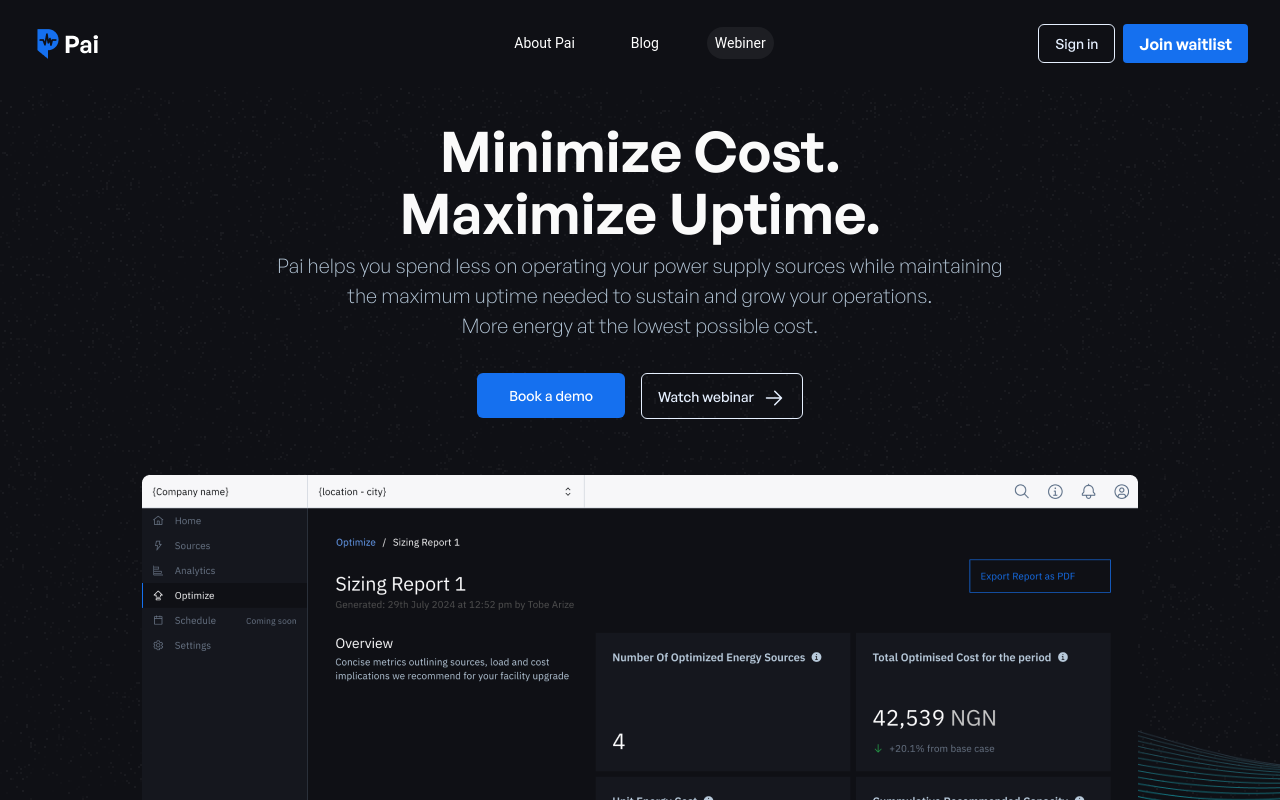
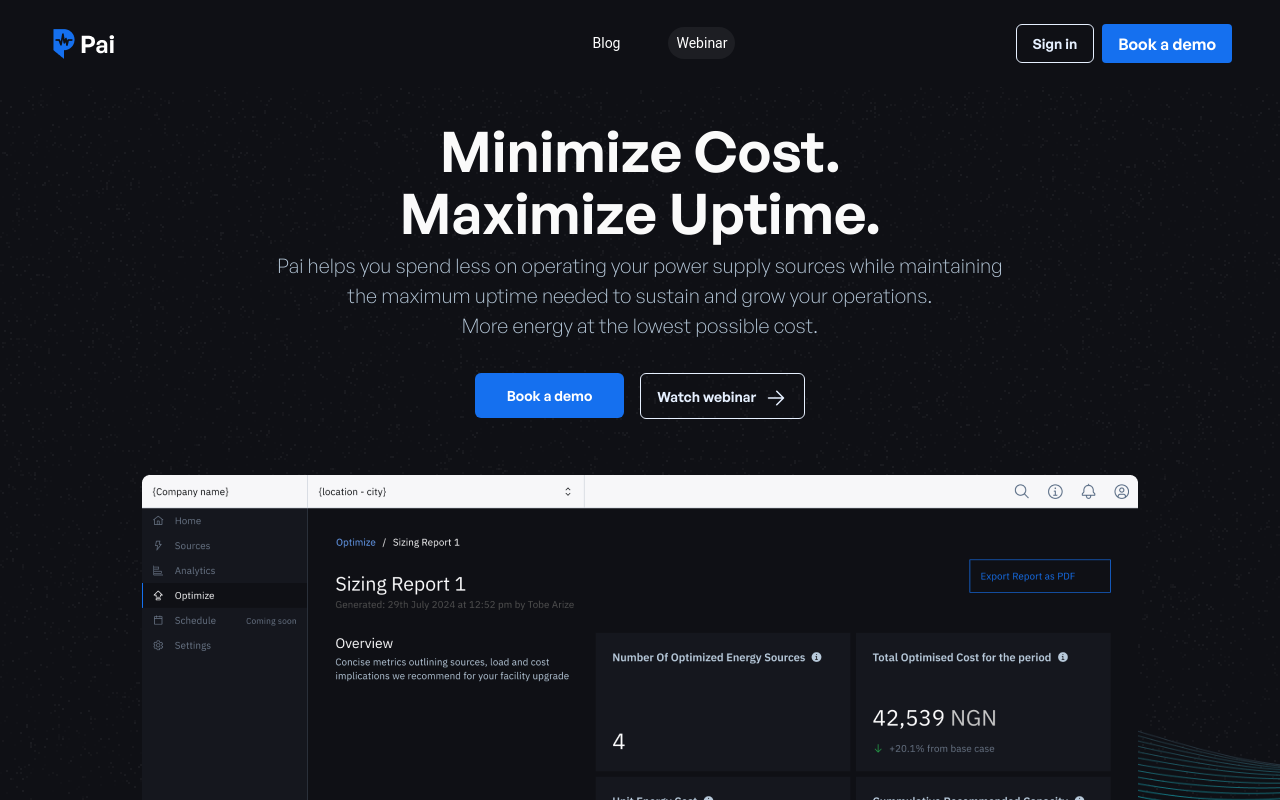
Before and after one commit to Jcolejeff/pai, a React (Vite) app: page / in a window 1280 px wide. Shown: the top 800 px of the page. Built offline with nearby package versions, Linux system fonts and the light colour scheme.

Commit message:
chore: Update navigation component styles and dependencies

```diff
--- a/src/components/navigation.jsx
+++ b/src/components/navigation.jsx
@@ -22,16 +22,11 @@
 
 	const navList = (
 		<ul className="mb-4 mt-2 flex flex-col gap-2 lg:mb-0 lg:mt-0 lg:flex-row lg:items-center lg:gap-6">
-      <Typography as="li" variant="small" className="p-2 font-normal">
-        <NavLink
-          to="/about"
-          className={({ isActive }) =>
-            isActive ? "lg:bg-[#1D1E23] lg:rounded-[2.5rem] p-2" : "p-2"
-          }
-        >
-          About Pai
-        </NavLink>
-      </Typography>
+			<Typography
+				as="li"
+				variant="small"
+				className="p-2 font-normal"
+			></Typography>
 			<Typography as="li" variant="small" className="p-2 font-normal">
 				<NavLink
 					to="/blog"
@@ -49,14 +44,14 @@
 						isActive ? "lg:bg-[#1D1E23] lg:rounded-[2.5rem] p-2" : "p-2"
 					}
 				>
-          Webiner
+					Webinar
 				</NavLink>
 			</Typography>
 		</ul>
 	);
 
 	return (
-    <Navbar className="bg-[#0F1015] !backdrop-blur-0 !bg-opacity-100 inset-x-0 max-w-full border-none p-4 lg:px-8 lg:py-6 shadow-none rounded-none fixed z-50 border-b-2 border-b-default">
+		<Navbar className="bg-[#0F1015] !backdrop-blur-0 !bg-opacity-100 inset-x-0 max-w-full border-none p-4 lg:px-12 lg:py-6 shadow-none rounded-none fixed z-50 border-b-2 border-b-default">
 			<div className="flex lg:grid grid-cols-3 items-center justify-between">
 				<NavLink to="/">
 					<img src="/pailogo.png" alt="logo" />
@@ -65,15 +60,15 @@
 				<div className="flex justify-self-end gap-2">
 					<div>
 						<Link to="https://pai.powerlabstech.com/app/login">
-              <button className="bg-transparent border  border-[#E6F0FF] rounded-md font-medium text-[#E6F0FF] mx-auto px-4 py-[0.5rem] text-[0.875rem] flex items-center">
+							<button className="bg-transparent border  border-[#E6F0FF] rounded-md font-semibold text-[#E6F0FF] mx-auto px-4 py-[0.5rem] text-[0.875rem] flex items-center">
 								Sign in
 							</button>
 						</Link>
 					</div>
 					<div>
-            <Link to="/waitlist">
+						<Link to="/">
 							<button className="bg-custom-blue rounded font-semibold leading-5 text-white px-4 py-[0.6rem] mr-4 lg:mr-0 hidden lg:flex">
-                Join waitlist
+								Book a demo
 							</button>
 						</Link>
 						<IconButton
--- a/src/pages/landingPage/HeroSection.jsx
+++ b/src/pages/landingPage/HeroSection.jsx
@@ -24,12 +24,12 @@
 				</p>
 				<div className="inter-font flex gap-4 mt-8 w-[100%]  lg:justify-center md:justify-center">
 					<Link to="/">
-						<button className="bg-custom-blue rounded-md font-medium text-white mx-auto px-8 py-3 text-[0.875rem]">
+						<button className="bg-custom-blue rounded-md font-semibold text-white mx-auto px-8 py-3 text-[0.875rem]">
 							Book a demo
 						</button>
 					</Link>
-					<Link to="/">
-						<button className="bg-transparent border  border-secondary-6 rounded-md font-medium text-secondary-6 mx-auto px-4 py-[0.5rem] text-[0.875rem] flex items-center">
+					<Link to="https://webinar.powerlabstech.com/">
+						<button className="bg-transparent border  border-secondary-6 rounded-md font-semibold text-secondary-6 mx-auto px-4 py-[0.5rem] text-[0.875rem] flex items-center">
 							Watch webinar{" "}
 							<span>
 								<HiArrowSmallRight className="text-[1.5rem] ml-2 mt-1" />
```
Also changed, not shown: src/pages/landingPage/index.jsx (+20 -18 lines). Lines whose indentation alone changed are shown as unchanged.
